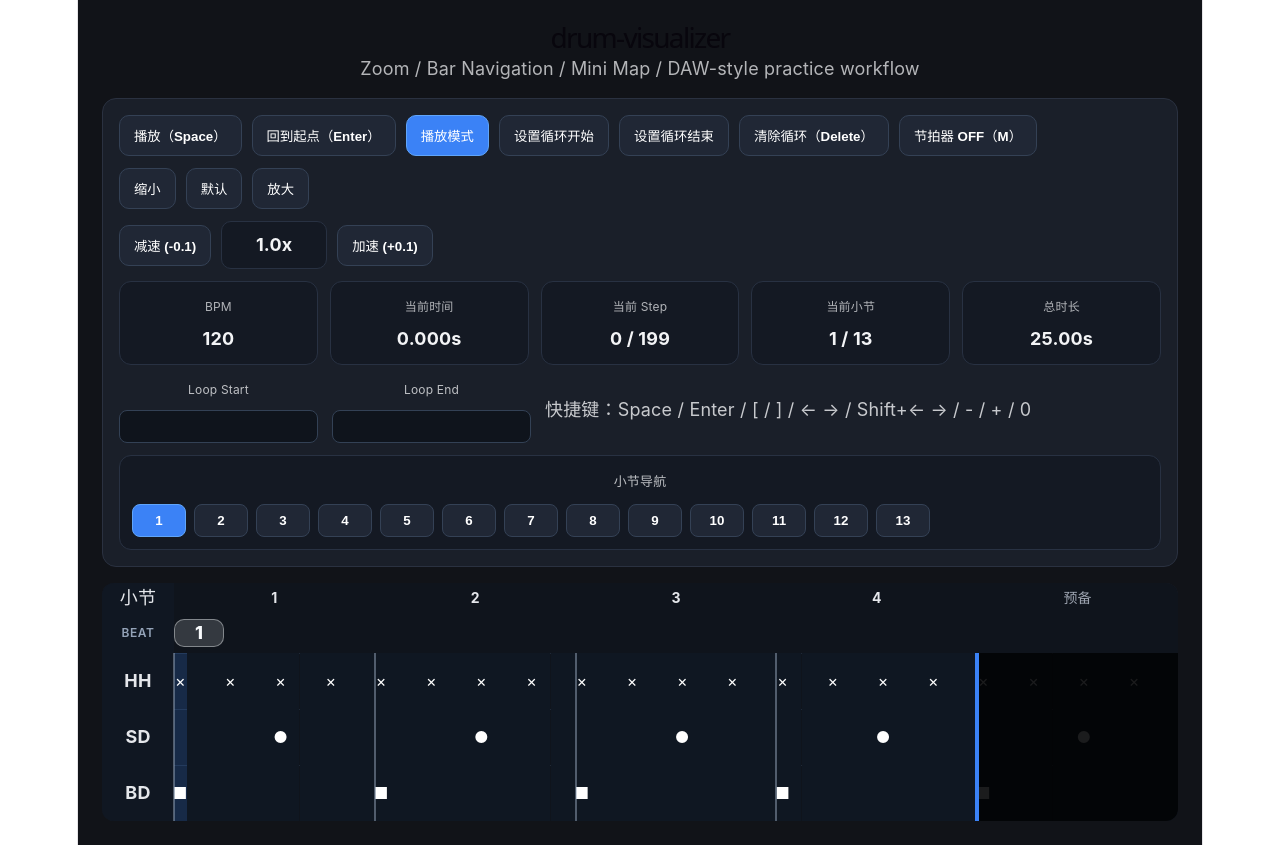
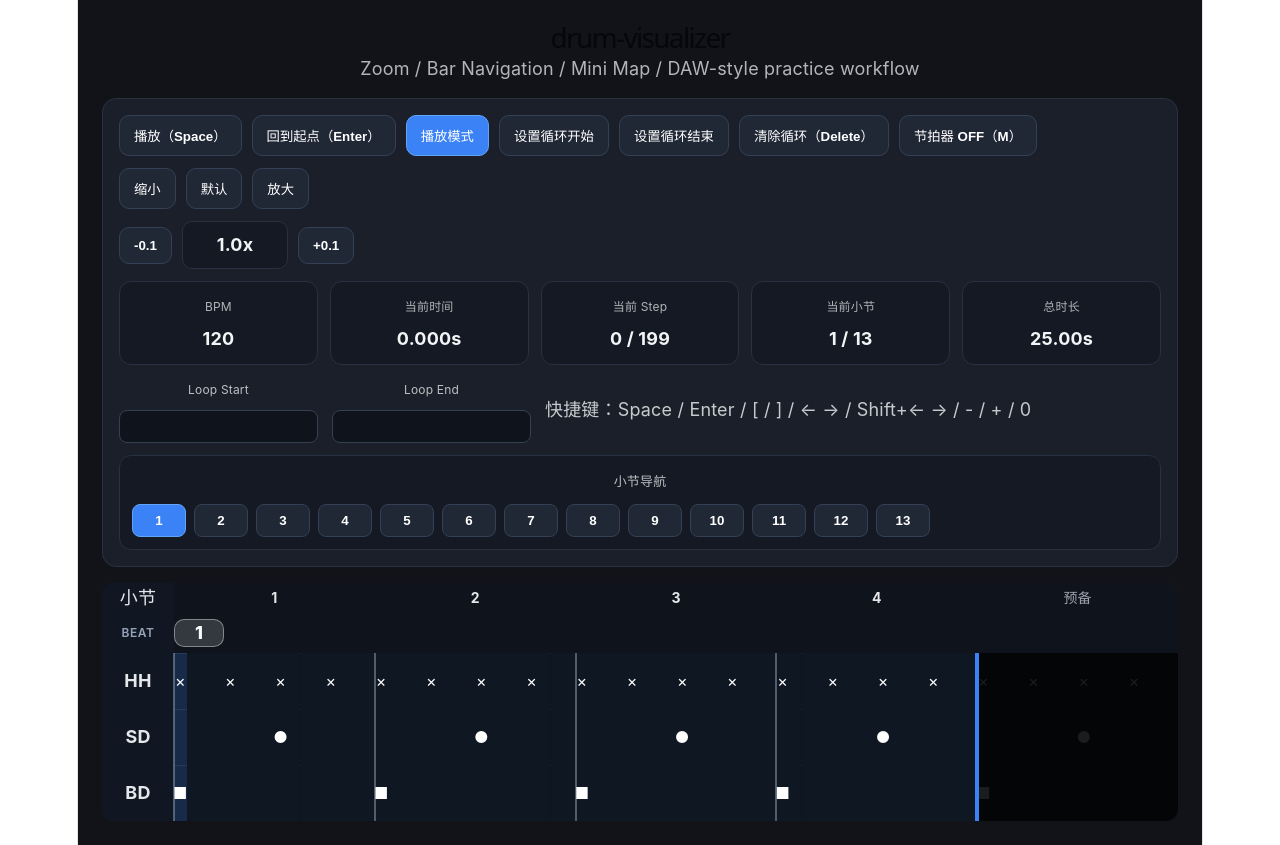
Before and after one commit to shenyiyang17-code/drum-visualizer, a React (Vite) app: page / in a window 1280 px wide. Built offline with nearby package versions, Linux system fonts and the light colour scheme.

Commit message:
simplify speed control labels

```diff
--- a/src/App.tsx
+++ b/src/App.tsx
@@ -663,7 +663,7 @@ export default function App() {
 
           <div style={{ display: "flex", flexWrap: "wrap", gap: 10, alignItems: "center" }}>
             <button onClick={decreasePlaybackSpeed} style={buttonStyle(false)}>
-              减速 (-0.1)
+              -0.1
             </button>
             <div
               style={{
@@ -679,7 +679,7 @@ export default function App() {
               {playbackSpeed.toFixed(1)}x
             </div>
             <button onClick={increasePlaybackSpeed} style={buttonStyle(false)}>
-              加速 (+0.1)
+              +0.1
             </button>
           </div>
 
```
